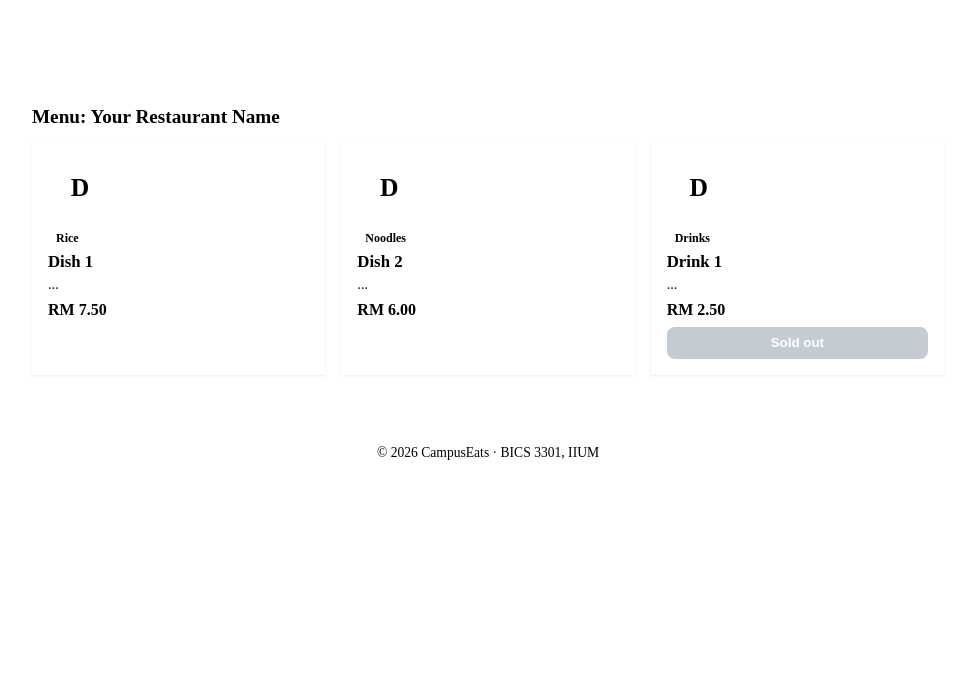
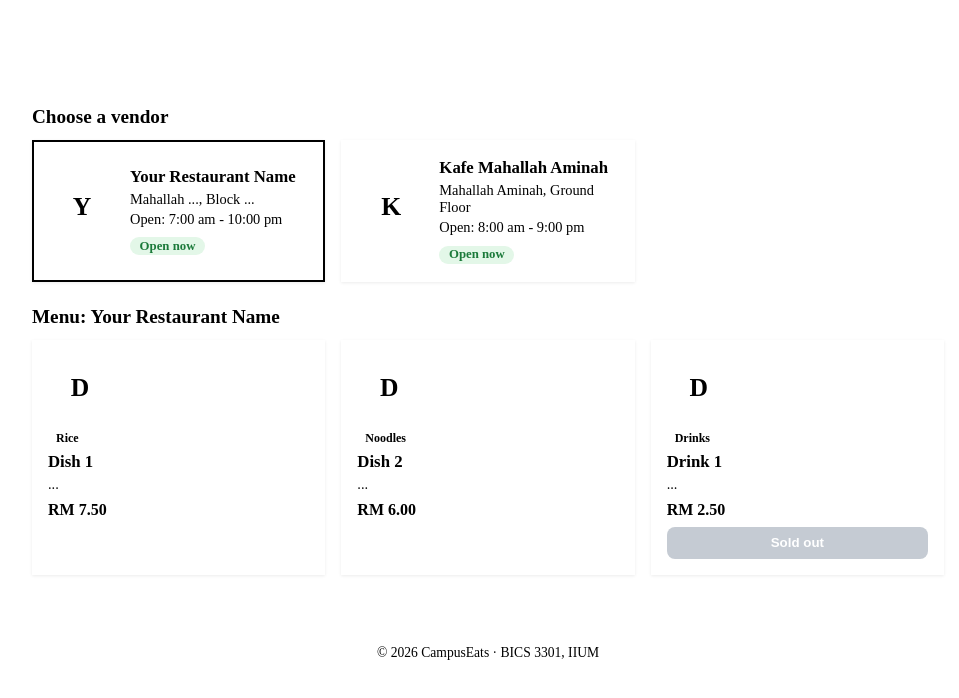
Before and after one commit to mupexd/campuseats---2415975, a React (Vite) app: page / in a window 1280 px wide. Shown: the top 698 px of the page, without its empty margins (152-1111 px from the left). Built offline with nearby package versions, Linux system fonts and the light colour scheme.

Commit message:
Switch vendors with state

```diff
--- a/src/App.jsx
+++ b/src/App.jsx
@@ -1,13 +1,29 @@
+import { useState } from 'react'
 import vendors from './data/vendors.js'
 import Header from './components/Header.jsx'
+import VendorCard from './components/VendorCard.jsx'
 import MenuList from './components/MenuList.jsx'
 import Footer from './components/Footer.jsx'
 function App() {
-const selectedVendor = vendors[0]
+const [selectedVendorId, setSelectedVendorId] = useState(vendors[0].id)
+const selectedVendor = vendors.find((v) => v.id === selectedVendorId)
 return (
 <>
 <Header />
 <main className="container">
+<section>
+<h2 className="section-title">Choose a vendor</h2>
+<div className="vendor-grid">
+{vendors.map((vendor) => (
+<VendorCard
+key={vendor.id}
+vendor={vendor}
+isSelected={vendor.id === selectedVendorId}
+onSelect={setSelectedVendorId}
+/>
+))}
+</div>
+</section>
 <section>
 <h2 className="section-title">Menu: {selectedVendor.name}</h2>
 <MenuList items={selectedVendor.menu} />
--- a/src/components/VendorCard.jsx
+++ b/src/components/VendorCard.jsx
@@ -1,24 +1,20 @@
-function VendorCard() {
-const vendor = {
-name: 'Kafe Mahallah Ali',
-location: 'Mahallah Ali, Block C',
-openHours: '7:00 am - 10:00 pm',
-isOpen: true,
-}
+function VendorCard({ vendor, isSelected, onSelect }) {
 return (
-<article className="card vendor-card">
-<div className="thumb" aria-hidden="true">
-{vendor.name.charAt(0)}
-</div>
+<button
+type="button"
+className={isSelected ? 'card vendor-card selected' : 'card vendor-card'}
+onClick={() => onSelect(vendor.id)}
+>
+<div className="thumb" aria-hidden="true">{vendor.name.charAt(0)}</div>
 <div>
-<h2>{vendor.name}</h2>
+<h3>{vendor.name}</h3>
 <p className="muted">{vendor.location}</p>
 <p className="muted">Open: {vendor.openHours}</p>
 <span className={vendor.isOpen ? 'status open' : 'status closed'}>
 {vendor.isOpen ? 'Open now' : 'Closed'}
 </span>
 </div>
-</article>
+</button>
 )
 }
 export default VendorCard
```
